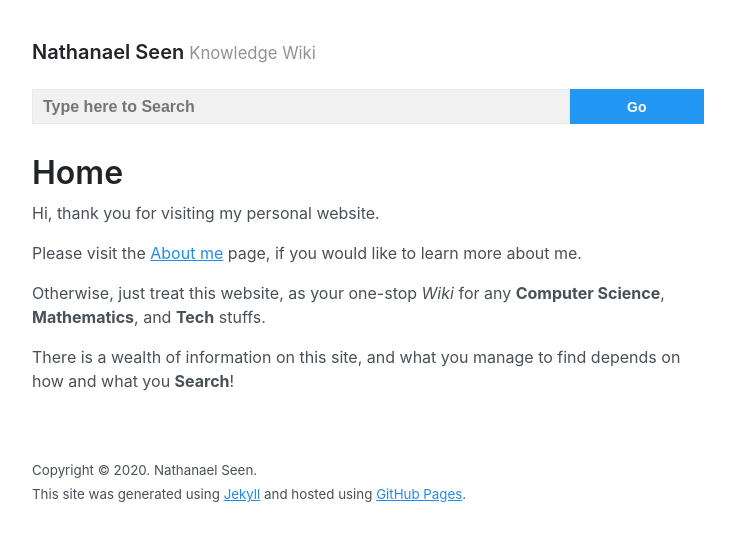
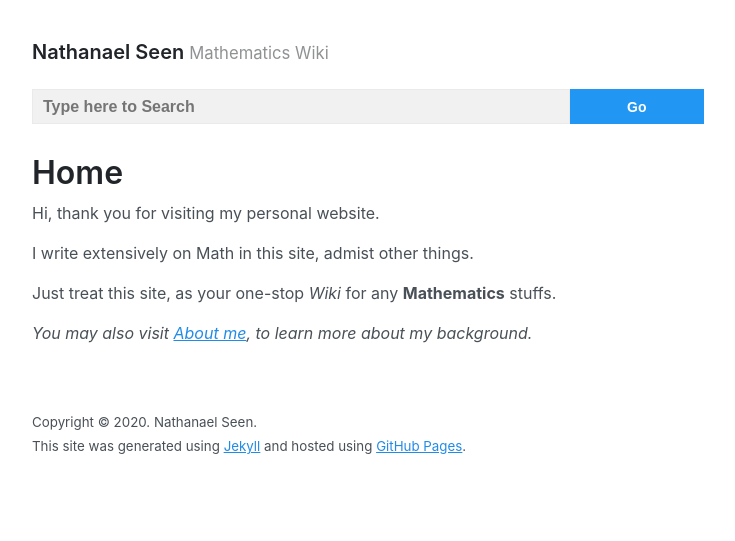
Before and after one commit to nathanaelseen/nathanaelseen.github.io, a Jekyll site: the page built from index.md, in a window 1280 px wide. Shown: the top 541 px of the page, without its empty margins (272-1007 px from the left). Built offline with Jekyll 4.4.1, drawn with Linux system fonts in a browser that asks for light colours.

Commit message:
Update index.md page

```diff
--- a/_config.yml
+++ b/_config.yml
@@ -1,6 +1,6 @@
 # Setup
 title: Nathanael Seen
-tagline: Knowledge Wiki
+tagline: Mathematics Wiki
 url: https://www.nathanaelseen.com
 paginate: 1
 baseurl: ""
--- a/index.md
+++ b/index.md
@@ -1,16 +1,13 @@
 ---
 layout: page
 title: Home
-description: Your one-stop Wiki for any Computer Sciene, Mathematics, and Tech Stuffs
+description: Your one-stop Wiki for any Mathematics stuffs
 ---
 
 Hi, thank you for visiting my personal website.
 
-Please visit the [About me](/aboutme) page, if you would like to
-learn more about me.
+I write extensively on Math in this site, admist other things.
 
-Otherwise, just treat this website, as your one-stop _Wiki_
-for any **Computer Science**, **Mathematics**, and **Tech** stuffs.
+Just treat this site, as your one-stop _Wiki_ for any **Mathematics** stuffs.
 
-There is a wealth of information on this site, and what you manage to find depends
-on how and what you **Search**!
+_You may also visit [About me](/aboutme), to learn more about my background._
```
